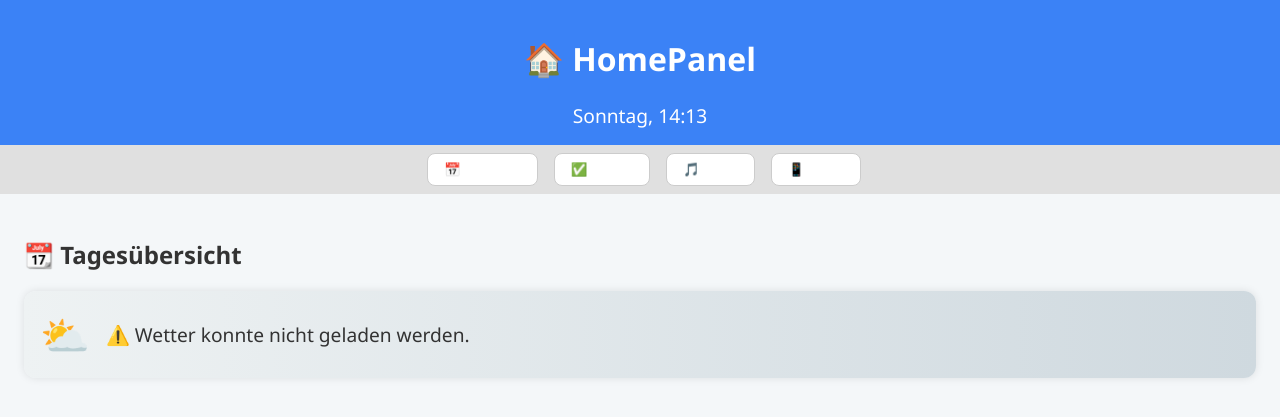
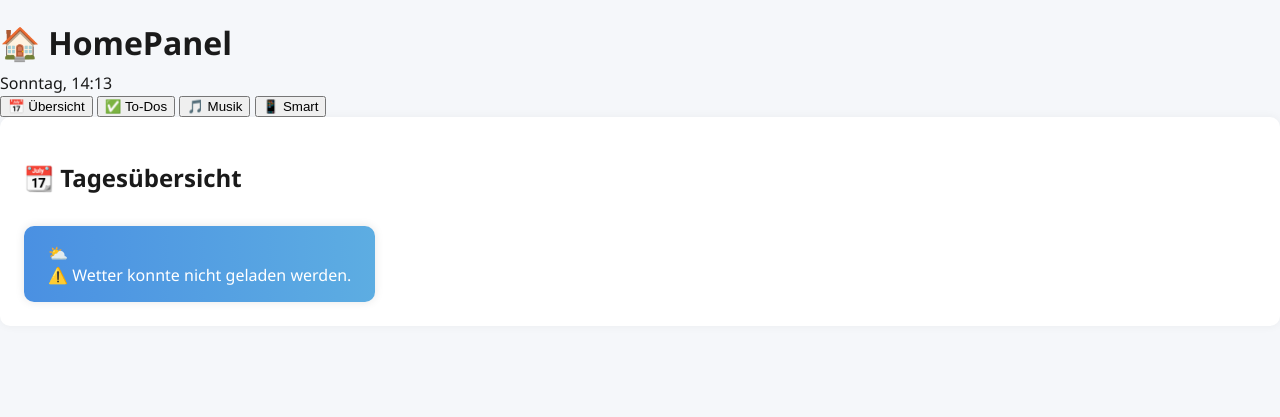
Before and after one commit to Loeschich/All-in-One, a Flask app: page / in a window 1280 px wide. Shown: the top 417 px of the page. Run offline with Flask 3, Linux system fonts and the light colour scheme.

Commit message:
Update style.css

```diff
--- a/static/style.css
+++ b/static/style.css
@@ -1,115 +1,119 @@
+/* static/style.css */
+
 body {
   font-family: 'Segoe UI', sans-serif;
+  background-color: #f5f7fa;
   margin: 0;
   padding: 0;
-  background: #f4f7f9;
-  color: #333;
+  color: #1a1a1a;
 }
 
-header {
-  background: #3b82f6;
-  color: white;
-  padding: 1rem;
-  text-align: center;
+h1, h2 {
+  margin-bottom: 0.5rem;
 }
 
-#clock {
-  font-size: 1.2rem;
-  margin-top: 0.5rem;
+.container {
+  max-width: 960px;
+  margin: auto;
+  padding: 2rem;
 }
 
-nav {
+.navbar {
   display: flex;
-  justify-content: center;
-  background: #e0e0e0;
-  padding: 0.5rem;
-  gap: 0.5rem;
+  gap: 1rem;
+  margin-bottom: 2rem;
 }
 
-nav button {
-  background: #fff;
-  border: 1px solid #ccc;
-  padding: 0.5rem 1rem;
+.navbar button {
+  background-color: #4A90E2;
+  color: white;
+  border: none;
+  padding: 0.6rem 1rem;
+  border-radius: 6px;
   cursor: pointer;
-  border-radius: 8px;
-  transition: 0.3s;
+  font-weight: bold;
+  transition: background 0.3s;
 }
 
-nav button:hover {
-  background: #d1e9ff;
-}
-
-section {
-  padding: 1.5rem;
-}
-
-input[type="text"] {
-  padding: 0.5rem;
-  width: 60%;
-  border: 1px solid #aaa;
-  border-radius: 6px;
-}
-
-button {
-  margin-left: 0.5rem;
-  padding: 0.5rem 1rem;
-  border: none;
-  background: #4caf50;
-  color: white;
-  border-radius: 6px;
-  cursor: pointer;
-}
-
-button:hover {
-  background: #388e3c;
-}
-
-ul {
-  list-style: none;
-  padding: 0;
-  margin-top: 1rem;
-}
-
-li {
-  padding: 0.5rem;
-  border-bottom: 1px solid #ddd;
+.navbar button:hover {
+  background-color: #357ABD;
 }
 
 .tab {
   display: none;
+  background: white;
+  padding: 1.5rem;
+  border-radius: 10px;
+  box-shadow: 0 0 10px rgba(0,0,0,0.05);
+  margin-bottom: 2rem;
 }
 
 .tab.active {
   display: block;
 }
 
-/* Wetter-Widget */
-.weather-box {
+section h2 {
   display: flex;
   align-items: center;
-  gap: 1rem;
-  padding: 1rem;
-  border-radius: 12px;
-  background: linear-gradient(90deg, #eef2f3, #cfd9df);
-  box-shadow: 0 0 8px rgba(0, 0, 0, 0.1);
+  font-size: 1.5rem;
   margin-bottom: 1rem;
 }
 
-.weather-icon {
-  font-size: 2.5rem;
+section h2 svg {
+  margin-right: 0.5rem;
 }
 
-.weather-text {
-  font-size: 1.2rem;
-  font-weight: 500;
+input[type="text"] {
+  padding: 0.5rem;
+  border: 1px solid #ccc;
+  border-radius: 6px;
+  width: 60%;
 }
 
-.smart-btn {
-  background-color: #222;
+button.add-task {
+  padding: 0.5rem 0.8rem;
+  margin-left: 0.5rem;
+  background-color: #4A90E2;
   color: white;
+  border: none;
+  border-radius: 5px;
+}
+
+ul.task-list {
+  list-style: none;
+  padding: 0;
+}
+
+ul.task-list li {
+  background: #e9f0f7;
+  margin: 0.5rem 0;
+  padding: 0.7rem;
   border-radius: 6px;
-  padding: 0.6rem 1rem;
-  margin: 0.3rem 0;
-  display: block;
+}
+
+.weather-box {
+  background: linear-gradient(to right, #4A90E2, #5dade2);
+  color: white;
+  padding: 1rem 1.5rem;
+  border-radius: 10px;
+  box-shadow: 0 0 10px rgba(0,0,0,0.1);
+  margin-top: 1rem;
+  display: inline-block;
+}
+
+.clock {
+  font-size: 2rem;
+  font-weight: bold;
+  margin-top: 1rem;
+  color: #333;
+}
+
+.spotify-card {
   width: 100%;
+  max-width: 600px;
+  height: 80px;
+  border: none;
+  margin-top: 1rem;
+  border-radius: 10px;
+  box-shadow: 0 0 5px rgba(0,0,0,0.1);
 }
```
